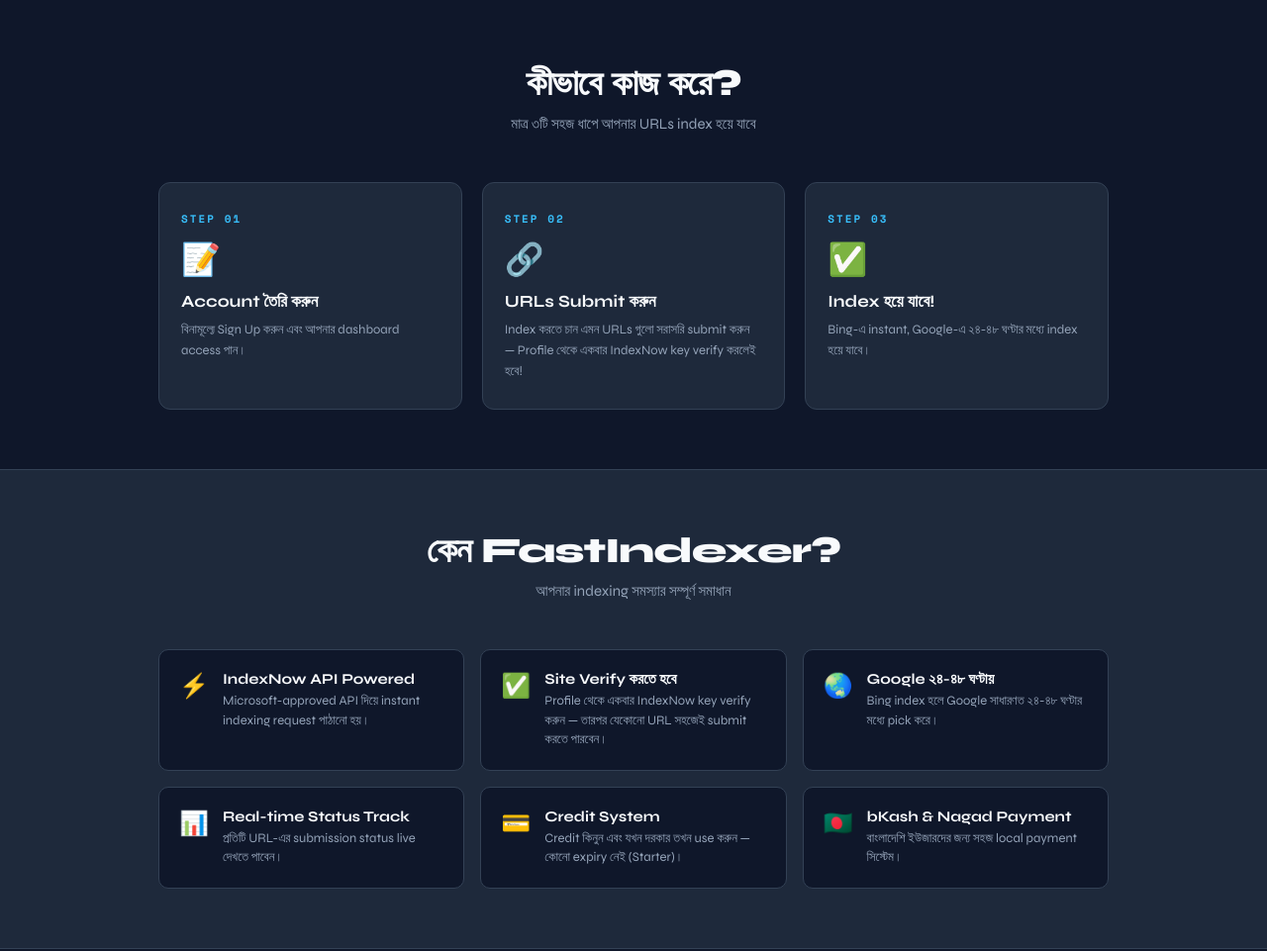
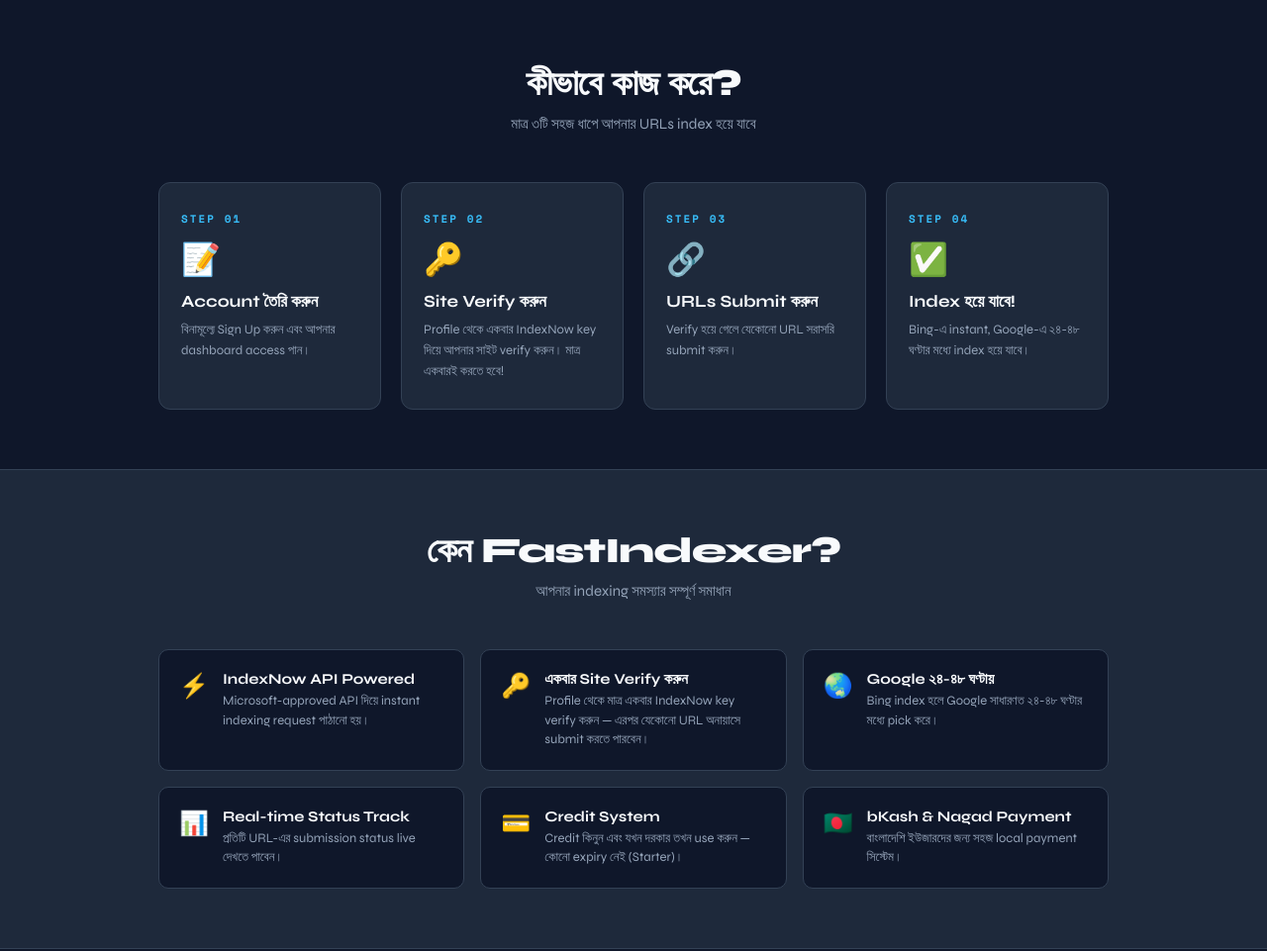
Before and after one commit to freelancersuzon928-bot/fastindexer, a website: page public/index.html in a window 1280 px wide. Shown: the part 824-1785 px from the top of the page at 99% size. Drawn offline with nearby package versions, Linux system fonts and the light colour scheme.

Commit message:
fix: correct site verify content

```diff
--- a/public/index.html
+++ b/public/index.html
@@ -220,7 +220,7 @@
         <span class="line1">আপনার URLs Index করুন</span>
         <span class="line2">দ্রুত এবং সহজে!</span>
     </h1>
-    <p>IndexNow API ব্যবহার করে Bing ও Yandex-এ instant index করুন। Bing ইনডেক্স সম্পন্ন হলে Google সাধারণত ২৪-৪৮ ঘণ্টার মধ্যে সাইট ক্রল করে নেয়।</p>
+    <p>IndexNow API ব্যবহার করে Bing ও Yandex-এ instant index করুন। Bing ইনডেক্স সম্পন্ন হলে Google সাধারণত ২৪-৪৮ ঘণ্টার মধ্যে সাইট ক্রল করে নেয়।</p>
     <div class="hero-btns" id="hero-action-btns">
         <a href="signup.html" class="btn-primary">🚀 বিনামূল্যে শুরু করুন</a>
         <a href="#how-it-works" class="btn-outline">কীভাবে কাজ করে?</a>
@@ -239,7 +239,7 @@
 <section id="how-it-works">
     <div class="section-wrap">
         <div class="section-title">কীভাবে কাজ করে?</div>
-        <div class="section-sub">মাত্র ৩টি সহজ ধাপে আপনার URLs index হয়ে যাবে</div>
+        <div class="section-sub">মাত্র ৩টি সহজ ধাপে আপনার URLs index হয়ে যাবে</div>
         <div class="steps-grid">
             <div class="step-card">
                 <div class="step-num">STEP 01</div>
@@ -249,15 +249,21 @@
             </div>
             <div class="step-card">
                 <div class="step-num">STEP 02</div>
-                <span class="step-icon">🔗</span>
-                <h4>URLs Submit করুন</h4>
-                <p>Index করতে চান এমন URLs গুলো সরাসরি submit করুন — Profile থেকে একবার IndexNow key verify করলেই হবে!</p>
+                <span class="step-icon">🔑</span>
+                <h4>Site Verify করুন</h4>
+                <p>Profile থেকে একবার IndexNow key দিয়ে আপনার সাইট verify করুন। মাত্র একবারই করতে হবে!</p>
             </div>
             <div class="step-card">
                 <div class="step-num">STEP 03</div>
+                <span class="step-icon">🔗</span>
+                <h4>URLs Submit করুন</h4>
+                <p>Verify হয়ে গেলে যেকোনো URL সরাসরি submit করুন।</p>
+            </div>
+            <div class="step-card">
+                <div class="step-num">STEP 04</div>
                 <span class="step-icon">✅</span>
-                <h4>Index হয়ে যাবে!</h4>
-                <p>Bing-এ instant, Google-এ ২৪-৪৮ ঘণ্টার মধ্যে index হয়ে যাবে।</p>
+                <h4>Index হয়ে যাবে!</h4>
+                <p>Bing-এ instant, Google-এ ২৪-৪৮ ঘণ্টার মধ্যে index হয়ে যাবে।</p>
             </div>
         </div>
     </div>
@@ -276,10 +282,10 @@
                 </div>
             </div>
             <div class="feature-item">
-                <span class="feature-icon">✅</span>
+                <span class="feature-icon">🔑</span>
                 <div>
-                    <h5>Site Verify করতে হবে</h5>
-                    <p>Profile থেকে একবার IndexNow key verify করুন — তারপর যেকোনো URL সহজেই submit করতে পারবেন।</p>
+                    <h5>একবার Site Verify করুন</h5>
+                    <p>Profile থেকে মাত্র একবার IndexNow key verify করুন — এরপর যেকোনো URL অনায়াসে submit করতে পারবেন।</p>
                 </div>
             </div>
             <div class="feature-item">
@@ -453,7 +459,6 @@
 </a>
 
 <script>
-    // Auth check
     const user = JSON.parse(localStorage.getItem('fi_user') || 'null');
     if (user) {
         document.getElementById('auth-buttons').innerHTML = `
@@ -461,7 +466,6 @@
             <a href="dashboard.html" class="btn-auth" style="border-color:var(--cyan);color:var(--cyan);">Dashboard</a>
             <button class="btn-auth" style="border-color:var(--red);color:var(--red);" onclick="logout()">Logout</button>
         `;
-        // লগইন থাকলে ড্যাশবোর্ড বাটন দেখাবে এবং অতিরিক্ত বক্স হাইড হবে
         document.getElementById('hero-action-btns').innerHTML = `
             <a href="dashboard.html" class="btn-primary">🚀 Go to Dashboard</a>
             <a href="#pricing" class="btn-outline">Plan Upgrade করুন</a>
@@ -475,7 +479,6 @@
         window.location.reload();
     }
 
-    // Plan select
     window.onload = function() {
         selectPlan('Free', 0, 'Free');
     };
@@ -495,20 +498,18 @@
         if (price > 0) {
             document.getElementById('paid-inputs-area').style.display = 'block';
             document.getElementById('payment-numbers-display').style.display = 'flex';
-            document.getElementById('payment-note').innerText = "অনুগ্রহ করে নিচে দেওয়া আমাদের পার্সোনাল অ্যাকাউন্টের যেকোনো একটিতে সঠিক টাকা পাঠিয়ে ফর্মটি পূরণ করুন:";
+            document.getElementById('payment-note').innerText = "অনুগ্রহ করে নিচে দেওয়া আমাদের পার্সোনাল অ্যাকাউন্টের যেকোনো একটিতে সঠিক টাকা পাঠিয়ে ফর্মটি পূরণ করুন:";
         } else {
             document.getElementById('paid-inputs-area').style.display = 'none';
             document.getElementById('payment-numbers-display').style.display = 'none';
-            document.getElementById('payment-note').innerText = "অনুগ্রহ করে নিচে আপনার ইমেইল প্রদান করে ফ্রি ট্রায়াল অ্যাকাউন্টটি অ্যাক্টিভেট করুন:";
+            document.getElementById('payment-note').innerText = "অনুগ্রহ করে নিচে আপনার ইমেইল প্রদান করে ফ্রি ট্রায়াল অ্যাকাউন্টটি অ্যাক্টিভেট করুন:";
         }
     }
 
-    // FAQ toggle
     function toggleFaq(el) {
         el.closest('.faq-item').classList.toggle('open');
     }
 
-    // Submit Activation / Payment
     async function submitIndexing() {
         const plan = document.getElementById('chosen-plan').value;
         const email = document.getElementById('user-email').value.trim();
@@ -536,9 +537,7 @@
 
             if (plan === 'Free') {
                 terminal.innerHTML += `<span class="log-success">[SUCCESS] Free plan initialized! 5 credits reserved.</span><br>`;
-                terminal.innerHTML += `<span class="log-process">[REDIRECT] পাসওয়ার্ড সেট করতে Sign Up পেজে নিয়ে যাওয়া হচ্ছে...</span><br>`;
-
-                // ইউজার এক্সপেরিয়েন্স ফিক্স: ইউজারকে সাইন-আপ পেজে ইমেইলসহ রিডাইরেক্ট করা হচ্ছে যাতে সে পাসওয়ার্ড সেট করতে পারে
+                terminal.innerHTML += `<span class="log-process">[REDIRECT] পাসওয়ার্ড সেট করতে Sign Up পেজে নিয়ে যাওয়া হচ্ছে...</span><br>`;
                 setTimeout(() => {
                     window.location.href = `signup.html?email=${encodeURIComponent(email)}`;
                 }, 2000);
```
